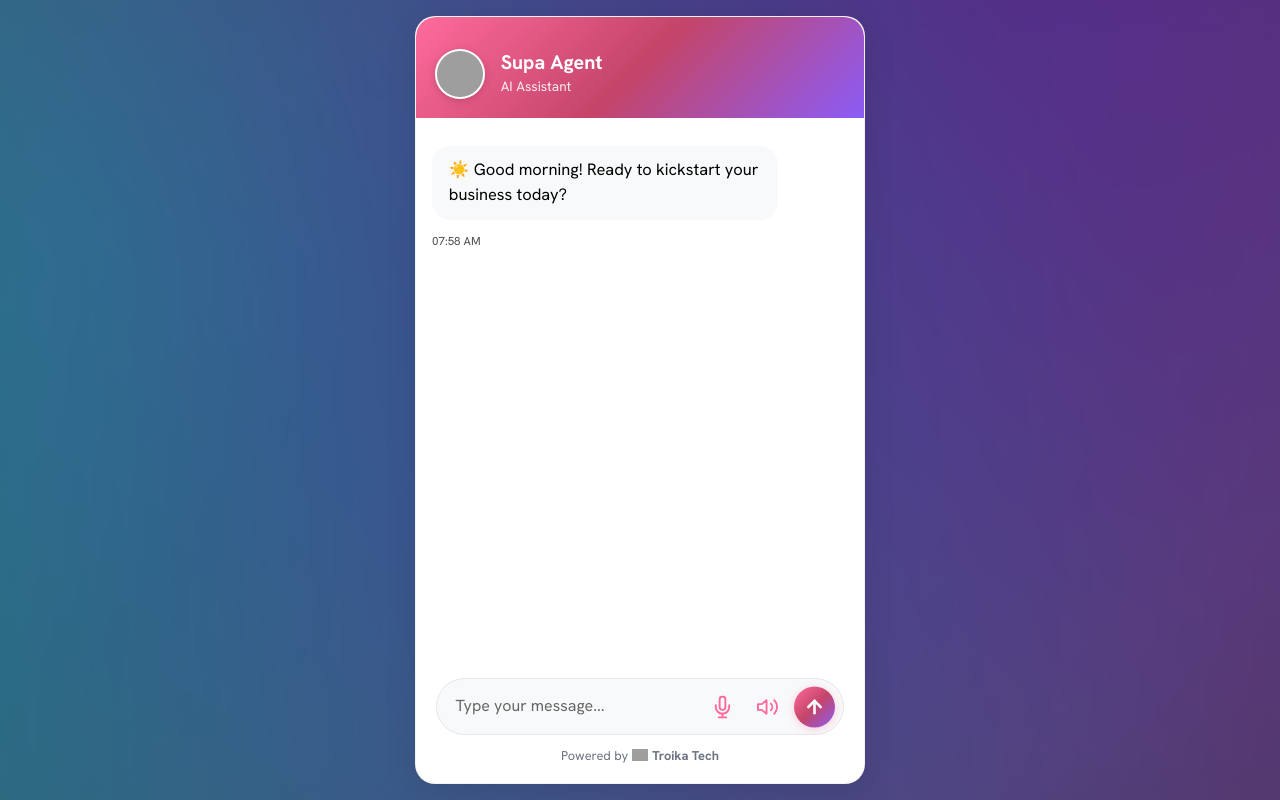
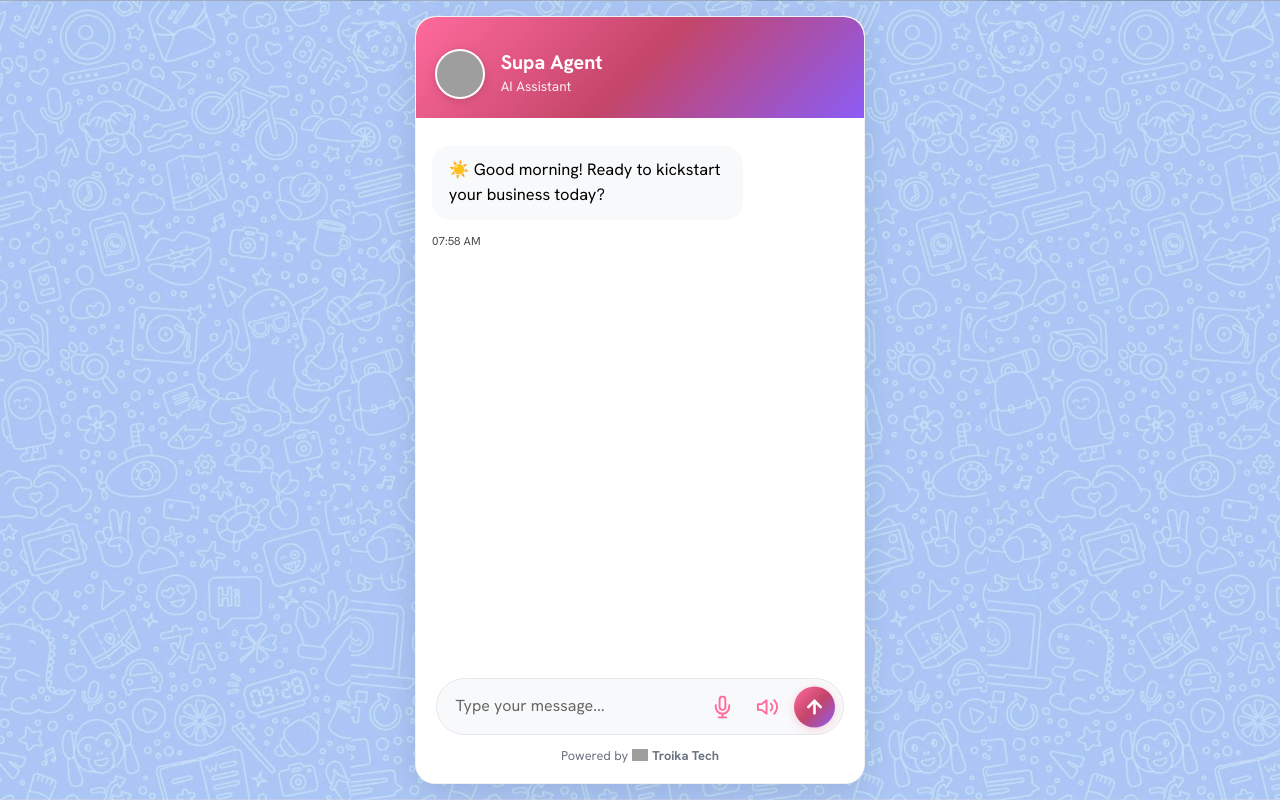
Before and after one commit to ENZ048/Troika-AI-Website, a React (Vite) app: page / in a window 1280 px wide. Built offline with nearby package versions, Linux system fonts and the light colour scheme; no server answers; grey boxes are pictures that could not be loaded.

Commit message:
fixed styling

```diff
--- a/src/components/MessageBubble.jsx
+++ b/src/components/MessageBubble.jsx
@@ -5,13 +5,21 @@ import ReactMarkdown from "react-markdown";
 import { FaVolumeUp, FaStopCircle } from "react-icons/fa";
 
 const MessageWrapper = styled.div`
-  display: flex;
-  align-items: flex-end;
+  display: flex !important;
+  align-items: flex-end !important;
   position: relative;
   margin: 0.5rem 0;
-  justify-content: ${(props) => (props.$isUser ? "flex-end" : "flex-start")};
+  justify-content: ${(props) => (props.$isUser ? "flex-end" : "flex-start")} !important;
   padding: ${(props) => (props.$isUser ? "0 16px 0 0" : "0 0 0 16px")};
   overflow: visible;
+  width: 100% !important;
+
+  /* Force right alignment for user messages */
+  ${(props) => props.$isUser && `
+    margin-left: auto !important;
+    margin-right: 0 !important;
+    justify-content: flex-end !important;
+  `}
 
   /* Enhanced mobile responsiveness - Comprehensive breakpoints */
   @media (max-width: 1200px) {
@@ -90,7 +98,7 @@ const MessageBubble = styled.div`
   white-space: pre-wrap;
   hyphens: none;
   word-break: normal;
-  max-width: ${(props) => (props.$isUser ? "100%" : "80%")};
+  max-width: ${(props) => (props.$isUser ? "75%" : "80%")};
   position: relative;
   margin: 0.25rem 0;
   width: fit-content;
@@ -113,19 +121,21 @@ const MessageBubble = styled.div`
       ? `
     background: #000;
     color: #fff;
-    align-self: flex-end;
+    align-self: flex-end !important;
+    text-align: right !important;
   `
       : `
     background: #f8f9fa;
     color: #000;
-    align-self: flex-start;
+    align-self: flex-start !important;
+    text-align: left !important;
   `}
 
   /* Enhanced mobile responsiveness - Comprehensive breakpoints with improved font scaling */
   @media (max-width: 1200px) {
     padding: 0.76rem 1rem; /* Increased by 5% from 0.72rem 0.95rem */
     font-size: 1.19rem; /* Increased by additional 10% from 1.08rem for better readability */
-    max-width: ${(props) => (props.$isUser ? "100%" : "79%")};
+    max-width: ${(props) => (props.$isUser ? "75%" : "79%")};
     border-radius: 17px;
     line-height: 1.45;
   }
@@ -133,7 +143,7 @@ const MessageBubble = styled.div`
   @media (max-width: 1024px) {
     padding: 0.74rem 0.95rem; /* Increased by 5% from 0.7rem 0.9rem */
     font-size: 1.17rem; /* Increased by additional 10% from 1.06rem for better readability */
-    max-width: ${(props) => (props.$isUser ? "100%" : "78%")};
+    max-width: ${(props) => (props.$isUser ? "75%" : "78%")};
     border-radius: 16px;
     line-height: 1.42;
   }
@@ -141,7 +151,7 @@ const MessageBubble = styled.div`
   @media (max-width: 900px) {
     padding: 0.71rem 0.92rem; /* Increased by 5% from 0.68rem 0.88rem */
     font-size: 1.13rem; /* Increased by additional 10% from 1.03rem for better mobile readability */
-    max-width: ${(props) => (props.$isUser ? "100%" : "79%")};
+    max-width: ${(props) => (props.$isUser ? "75%" : "79%")};
     border-radius: 15.5px;
     line-height: 1.4;
   }
@@ -149,7 +159,7 @@ const MessageBubble = styled.div`
   @media (max-width: 768px) {
     padding: 0.68rem 0.89rem; /* Increased by 5% from 0.65rem 0.85rem */
     font-size: 1.11rem; /* Increased by additional 10% from 1.01rem for maintained readability on tablets */
-    max-width: ${(props) => (props.$isUser ? "100%" : "80%")};
+    max-width: ${(props) => (props.$isUser ? "75%" : "80%")};
     border-radius: 15px;
     margin: 0.4rem 0;
     line-height: 1.38;
@@ -158,7 +168,7 @@ const MessageBubble = styled.div`
   @media (max-width: 640px) {
     padding: 0.63rem 0.84rem; /* Increased by 5% from 0.6rem 0.8rem */
     font-size: 1.07rem; /* Increased by additional 10% from 0.97rem for good mobile readability */
-    max-width: ${(props) => (props.$isUser ? "100%" : "82%")};
+    max-width: ${(props) => (props.$isUser ? "75%" : "82%")};
     border-radius: 14px;
     margin: 0.35rem 0;
     line-height: 1.35;
@@ -167,7 +177,7 @@ const MessageBubble = styled.div`
   @media (max-width: 600px) {
     padding: 0.61rem 0.82rem; /* Increased by 5% from 0.58rem 0.78rem */
     font-size: 1.05rem; /* Increased by additional 10% from 0.95rem for small screens */
-    max-width: ${(props) => (props.$isUser ? "100%" : "83%")};
+    max-width: ${(props) => (props.$isUser ? "75%" : "83%")};
     border-radius: 13.5px;
     margin: 0.32rem 0;
     line-height: 1.33;
@@ -176,7 +186,7 @@ const MessageBubble = styled.div`
   @media (max-width: 480px) {
     padding: 0.58rem 0.79rem; /* Increased by 5% from 0.55rem 0.75rem */
     font-size: 1.09rem; /* Increased by additional 10% from 0.99rem for better mobile readability */
-    max-width: ${(props) => (props.$isUser ? "100%" : "85%")};
+    max-width: ${(props) => (props.$isUser ? "75%" : "85%")};
     border-radius: 13px;
     margin: 0.3rem 0;
     line-height: 1.32;
@@ -185,7 +195,7 @@ const MessageBubble = styled.div`
   @media (max-width: 414px) {
     padding: 0.55rem 0.76rem; /* Increased by 5% from 0.52rem 0.72rem */
     font-size: 1.07rem; /* Increased by additional 10% from 0.97rem for iPhone readability */
-    max-width: ${(props) => (props.$isUser ? "100%" : "86%")};
+    max-width: ${(props) => (props.$isUser ? "75%" : "86%")};
     border-radius: 12.5px;
     margin: 0.28rem 0;
     line-height: 1.3;
@@ -194,7 +204,7 @@ const MessageBubble = styled.div`
   @media (max-width: 390px) {
     padding: 0.53rem 0.74rem; /* Increased by 5% from 0.5rem 0.7rem */
     font-size: 1.05rem; /* Increased by additional 10% from 0.95rem for small phone optimization */
-    max-width: ${(props) => (props.$isUser ? "100%" : "87%")};
+    max-width: ${(props) => (props.$isUser ? "75%" : "87%")};
     border-radius: 12px;
     margin: 0.26rem 0;
     line-height: 1.28;
@@ -203,7 +213,7 @@ const MessageBubble = styled.div`
   @media (max-width: 375px) {
     padding: 0.5rem 0.71rem; /* Increased by 5% from 0.48rem 0.68rem */
     font-size: 1.01rem; /* Increased by additional 10% from 0.92rem for iPhone SE readability */
-    max-width: ${(props) => (props.$isUser ? "100%" : "87.5%")};
+    max-width: ${(props) => (props.$isUser ? "75%" : "87.5%")};
     border-radius: 11.5px;
     margin: 0.24rem 0;
     line-height: 1.26;
@@ -212,7 +222,7 @@ const MessageBubble = styled.div`
   @media (max-width: 360px) {
     padding: 0.53rem 0.74rem; /* Increased by 5% from 0.5rem 0.7rem */
     font-size: 0.99rem; /* Increased by additional 10% from 0.9rem for very small screens */
-    max-width: ${(props) => (props.$isUser ? "100%" : "88%")};
+    max-width: ${(props) => (props.$isUser ? "75%" : "88%")};
     border-radius: 12px;
     margin: 0.25rem 0;
     line-height: 1.25;
@@ -221,7 +231,7 @@ const MessageBubble = styled.div`
   @media (max-width: 320px) {
     padding: 0.47rem 0.68rem; /* Increased by 5% from 0.45rem 0.65rem */
     font-size: 0.97rem; /* Increased by additional 10% from 0.88rem for minimum readable size */
-    max-width: ${(props) => (props.$isUser ? "100%" : "90%")};
+    max-width: ${(props) => (props.$isUser ? "75%" : "90%")};
     border-radius: 10px;
     margin: 0.2rem 0;
     line-height: 1.22;
@@ -381,9 +391,22 @@ const MessageBubbleComponent = ({
   setAnimatedMessageIdx
 }) => {
   return (
-    <MessageWrapper $isUser={isUser}>
-      <div>
-        <MessageBubble $isUser={isUser}>
+    <div style={{
+      width: '100%',
+      margin: '0.5rem 0',
+      padding: isUser ? '0 16px 0 0' : '0 0 0 16px',
+      display: 'flex',
+      justifyContent: isUser ? 'flex-end' : 'flex-start'
+    }}>
+      <div style={{
+        maxWidth: isUser ? '75%' : '90%',
+        width: 'fit-content'
+      }}>
+        <MessageBubble $isUser={isUser} style={{
+          alignSelf: isUser ? 'flex-end' : 'flex-start',
+          textAlign: 'left',
+          marginLeft: isUser ? 'auto' : '0'
+        }}>
           {/* Conditional rendering for typewriter effect with markdown support - ONLY for bot messages */}
           {!isUser &&
           index === chatHistoryLength - 1 &&
@@ -395,6 +418,7 @@ const MessageBubbleComponent = ({
               speed={15}
             />
           ) : (
+            <div style={{ textAlign: 'left' }}>
             <ReactMarkdown
               components={{
                 a: ({ node, ...props }) => (
@@ -421,7 +445,11 @@ const MessageBubbleComponent = ({
                 ),
                 p: ({ node, ...props }) => (
                   <p
-                    style={{ margin: "0", padding: "0" }}
+                    style={{
+                      margin: "0",
+                      padding: "0",
+                      textAlign: "left"
+                    }}
                     {...props}
                   />
                 ),
@@ -429,6 +457,7 @@ const MessageBubbleComponent = ({
             >
               {message.text}
             </ReactMarkdown>
+            </div>
           )}
         </MessageBubble>
 
@@ -460,7 +489,7 @@ const MessageBubbleComponent = ({
           </Timestamp>
         </MessageActions>
       </div>
-    </MessageWrapper>
+    </div>
   );
 };
 
--- a/src/index.css
+++ b/src/index.css
@@ -1,3 +1,8 @@
+html {
+  background: url('/new-bg.svg') center/cover no-repeat fixed;
+  min-height: 100vh;
+}
+
 :root {
   font-family: system-ui, Avenir, Helvetica, Arial, sans-serif;
   line-height: 1.5;
@@ -5,9 +10,6 @@
 
   color-scheme: light dark;
   color: rgba(255, 255, 255, 0.87);
-  background: linear-gradient(135deg, #667eea 0%, #764ba2 25%, #8b5cf6 50%, #06b6d4 75%, #3b82f6 100%);
-  background-size: 400% 400%;
-  animation: gradientShift 15s ease infinite;
 
   font-synthesis: none;
   text-rendering: optimizeLegibility;
@@ -15,17 +17,6 @@
   -moz-osx-font-smoothing: grayscale;
 }
 
-@keyframes gradientShift {
-  0% {
-    background-position: 0% 50%;
-  }
-  50% {
-    background-position: 100% 50%;
-  }
-  100% {
-    background-position: 0% 50%;
-  }
-}
 
 a {
   font-weight: 500;
@@ -43,7 +34,7 @@ body {
   min-width: 320px;
   min-height: 100vh;
   height: 100vh;
-  background: inherit;
+  background: url('/new-bg.svg') center/cover no-repeat fixed, #667eea;
 }
 
 h1 {
@@ -73,9 +64,6 @@ button:focus-visible {
 @media (prefers-color-scheme: light) {
   :root {
     color: #213547;
-    background: linear-gradient(135deg, #e0e7ff 0%, #c7d2fe 25%, #a5b4fc 50%, #06b6d4 75%, #3b82f6 100%);
-    background-size: 400% 400%;
-    animation: gradientShift 15s ease infinite;
   }
   a:hover {
     color: #747bff;
--- a/src/styles/GlobalStyles.js
+++ b/src/styles/GlobalStyles.js
@@ -17,20 +17,14 @@ const GlobalStyle = createGlobalStyle`
       scroll-behavior: smooth;
       /* Better touch scrolling on iOS */
       -webkit-overflow-scrolling: touch;
+      /* Ensure background covers full viewport on mobile */
+      background: url('/new-bg.svg') center/cover no-repeat fixed, #3a3a3a;
+      min-height: 100vh;
+      background-attachment: fixed;
+      background-size: cover;
+      background-position: center center;
     }
 
-    /* Keyframes for the animated background */
-    @keyframes gradient-flow {
-        0% {
-            background-position: 0% 50%;
-        }
-        50% {
-            background-position: 100% 50%;
-        }
-        100% {
-            background-position: 0% 50%;
-        }
-    }
 
     body {
       margin: 0;
@@ -44,20 +38,12 @@ const GlobalStyle = createGlobalStyle`
       text-rendering: optimizeLegibility;
       /* Prevent horizontal scroll */
       max-width: 100vw;
-      /* Very bright glass-like gradient background inspired by logo color scheme */
-      background:
-        radial-gradient(circle at 20% 80%, rgba(0, 204, 204, 0.35) 0%, transparent 70%),
-        radial-gradient(circle at 80% 20%, rgba(128, 0, 255, 0.32) 0%, transparent 70%),
-        radial-gradient(circle at 40% 40%, rgba(0, 179, 179, 0.28) 0%, transparent 70%),
-        radial-gradient(circle at 60% 60%, rgba(102, 0, 204, 0.25) 0%, transparent 60%),
-        radial-gradient(circle at 10% 10%, rgba(0, 153, 153, 0.20) 0%, transparent 50%),
-        linear-gradient(135deg, #3a3a3a 0%, #4a4a4a 25%, #3e3e3e 50%, #4d4d4d 75%, #3f3f3f 100%);
+      /* Use the new-bg.svg as background */
+      background: url('/new-bg.svg') center/cover no-repeat fixed, #3a3a3a;
       min-height: 100vh;
-      backdrop-filter: blur(1px);
-
-      /* ✨ Added animation properties */
-      background-size: 200% 200%; /* Make the background larger than the viewport */
-      animation: gradient-flow 25s ease infinite; /* Apply the animation */
+      background-attachment: fixed;
+      background-size: cover;
+      background-position: center center;
     }
 
     /* Prevent zoom on input focus for mobile */
@@ -205,7 +191,30 @@ const GlobalStyle = createGlobalStyle`
     }
   }
 
-  /* Enhanced mobile responsive adjustments - Comprehensive breakpoints */
+    /* Mobile background optimization */
+    @media (max-width: 768px) {
+      html, body {
+        background: url('/new-bg.svg') center/cover no-repeat fixed, #3a3a3a;
+        background-attachment: fixed;
+        background-size: cover;
+        background-position: center center;
+        min-height: 100vh;
+        height: 100vh;
+      }
+    }
+
+    @media (max-width: 480px) {
+      html, body {
+        background: url('/new-bg.svg') center/cover no-repeat fixed, #3a3a3a;
+        background-attachment: fixed;
+        background-size: cover;
+        background-position: center center;
+        min-height: 100vh;
+        height: 100vh;
+      }
+    }
+
+    /* Enhanced mobile responsive adjustments - Comprehensive breakpoints */
   @media (max-width: 1200px) {
     .cosmic-circle {
       width: 190px;
--- a/src/styles/MainStyles.js
+++ b/src/styles/MainStyles.js
@@ -157,7 +157,6 @@ export const Overlay = styled.div`
   width: 100vw;
   height: 100vh;
   background: transparent;
-  backdrop-filter: blur(12px);
   z-index: 9999;
   display: flex;
   align-items: center;
```
Also changed, not shown: public/new-bg.svg (added), public/screen-bg.jpg (added).
